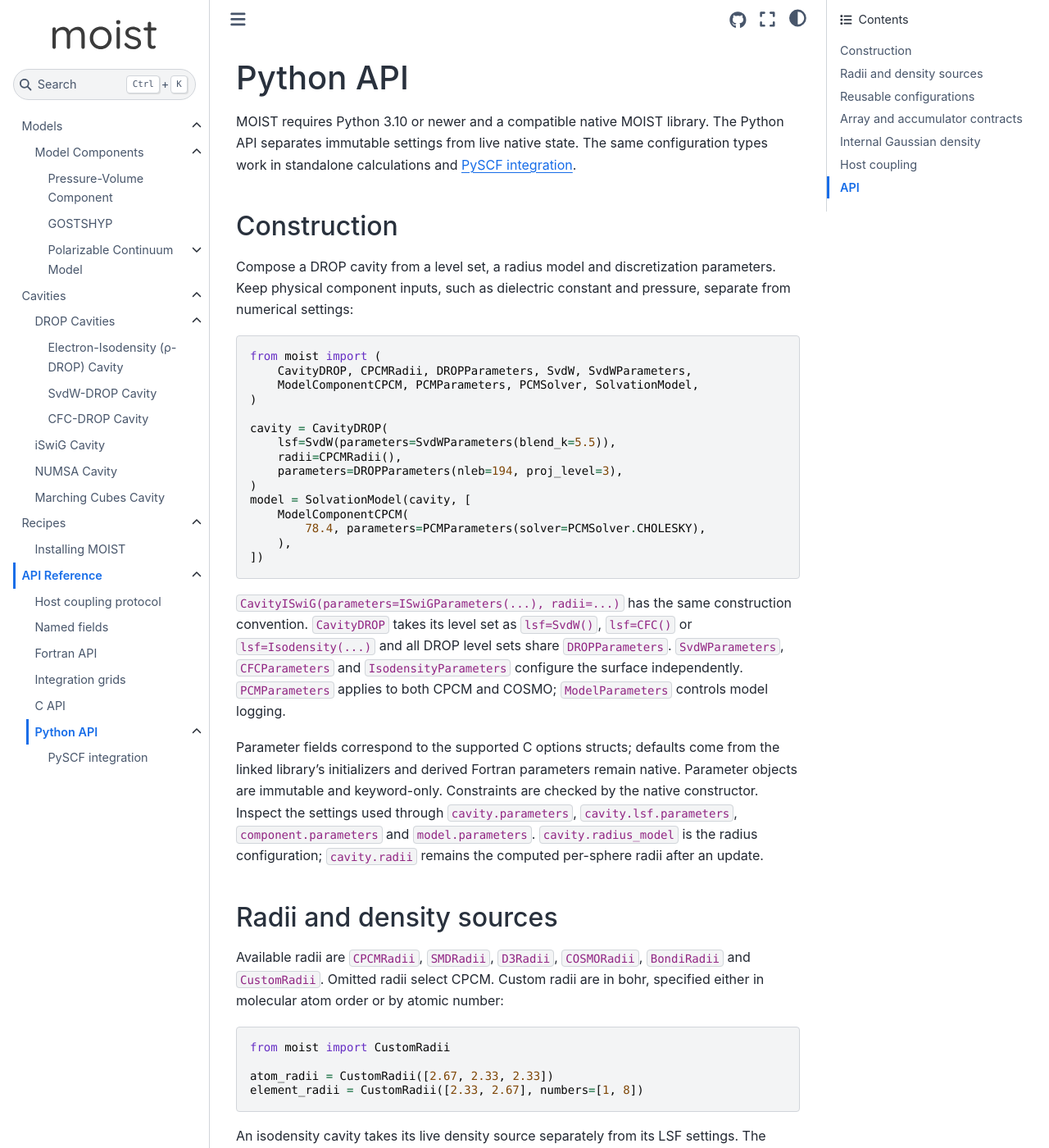
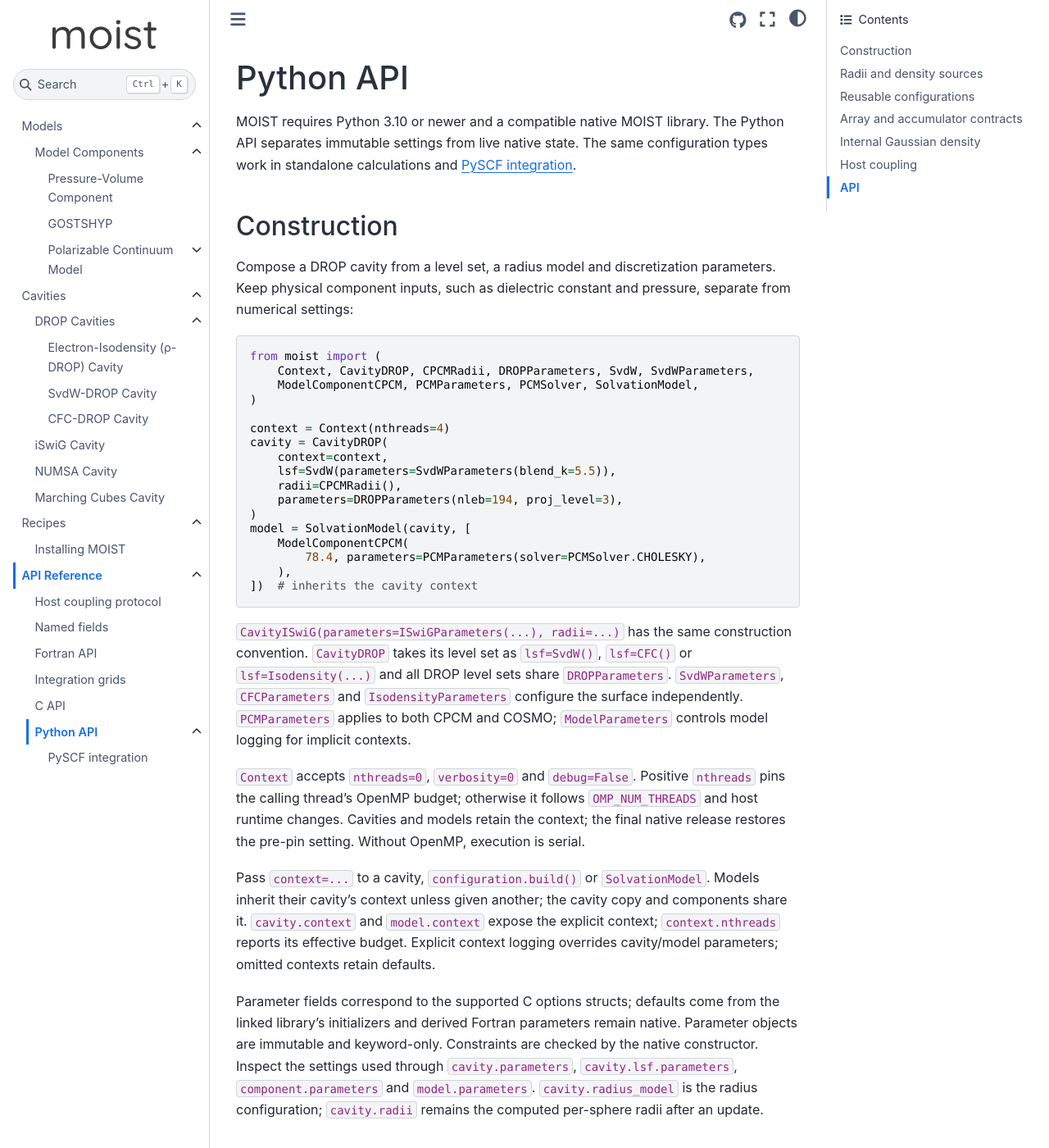
Before and after one commit to lukaswittmann/moist, a Sphinx documentation site: the page built from docs/reference/python.rst, in a window 1280 px wide and 1400 px high. Shown: the whole window at 82% size. Built offline with Sphinx 7.4.7 and the Sphinx Book theme 1.1.4, drawn with Linux system fonts in a browser that asks for light colours; pages that are not in the unit, such as notebooks, are missing from menus; some of the changed text lies outside the part shown.

Commit message:
Updated tests for parameter layout for cavs and comps

```diff
--- a/docs/reference/python.rst
+++ b/docs/reference/python.rst
@@ -17,11 +17,13 @@ pressure, separate from numerical settings:
 .. code-block:: python
 
    from moist import (
-       CavityDROP, CPCMRadii, DROPParameters, SvdW, SvdWParameters,
+       Context, CavityDROP, CPCMRadii, DROPParameters, SvdW, SvdWParameters,
        ModelComponentCPCM, PCMParameters, PCMSolver, SolvationModel,
    )
 
+   context = Context(nthreads=4)
    cavity = CavityDROP(
+       context=context,
        lsf=SvdW(parameters=SvdWParameters(blend_k=5.5)),
        radii=CPCMRadii(),
        parameters=DROPParameters(nleb=194, proj_level=3),
@@ -30,7 +32,7 @@ pressure, separate from numerical settings:
        ModelComponentCPCM(
            78.4, parameters=PCMParameters(solver=PCMSolver.CHOLESKY),
        ),
-   ])
+   ])  # inherits the cavity context
 
 ``CavityISwiG(parameters=ISwiGParameters(...), radii=...)`` has the same
 construction convention. ``CavityDROP`` takes its level set as ``lsf=SvdW()``,
@@ -38,7 +40,19 @@ construction convention. ``CavityDROP`` takes its level set as ``lsf=SvdW()``,
 ``DROPParameters``.
 ``SvdWParameters``, ``CFCParameters`` and ``IsodensityParameters`` configure
 the surface independently. ``PCMParameters`` applies to both CPCM and COSMO;
-``ModelParameters`` controls model logging.
+``ModelParameters`` controls model logging for implicit contexts.
+
+``Context`` accepts ``nthreads=0``, ``verbosity=0`` and ``debug=False``. Positive
+``nthreads`` pins the calling thread's OpenMP budget; otherwise it follows
+``OMP_NUM_THREADS`` and host runtime changes. Cavities and models retain the
+context; the final native release restores the pre-pin setting. Without OpenMP,
+execution is serial.
+
+Pass ``context=...`` to a cavity, ``configuration.build()`` or ``SolvationModel``.
+Models inherit their cavity's context unless given another; the cavity copy and
+components share it. ``cavity.context`` and ``model.context`` expose the explicit
+context; ``context.nthreads`` reports its effective budget. Explicit context
+logging overrides cavity/model parameters; omitted contexts retain defaults.
 
 Parameter fields correspond to the supported C options structs; defaults come
 from the linked library's initializers and derived Fortran parameters remain
@@ -116,6 +130,24 @@ symmetric. Full diagnostic derivative tensors follow the same exact reversal.
 C-contiguous float64 array of shape ``(natoms,3)`` and returns the host response.
 Both leave their accumulator unchanged on failure. ``get_response(coupling)``
 returns a fresh ``Response``.
+
+``model.components`` contains live views in construction order: ``name``,
+one-line ``description``, ``energy`` (the latest ``get_energy`` contribution in
+Hartree) and ``configuration`` (the original component). ``energy`` raises
+``KeyError`` before evaluation and after ``update``; ``fields()``, ``get(name)``
+and ``describe(name)`` work as on a cavity:
+
+.. code-block:: python
+
+   energy = np.array(0.0)
+   model.get_energy(coupling, energy)
+   for component in model.components:
+       print(component.name, component.energy)
+
+``model.parameters_text()`` returns native settings: the cavity, then components
+numbered from 1, with descriptions, solvent inputs and registered settings.
+``model.print_parameters(file=None)`` prints them to standard output by default.
+Neither needs an update.
 
 Grid inputs are cavity properties: ``model.cavity.xyz``, ``xi0``, ``normal0``,
 ``a`` and ``f`` mirror ``model%cavity`` in Fortran; every other array is one of
```
Also changed, not shown: docs/reference/fields.rst (+10 -3 lines), 5 other files.
